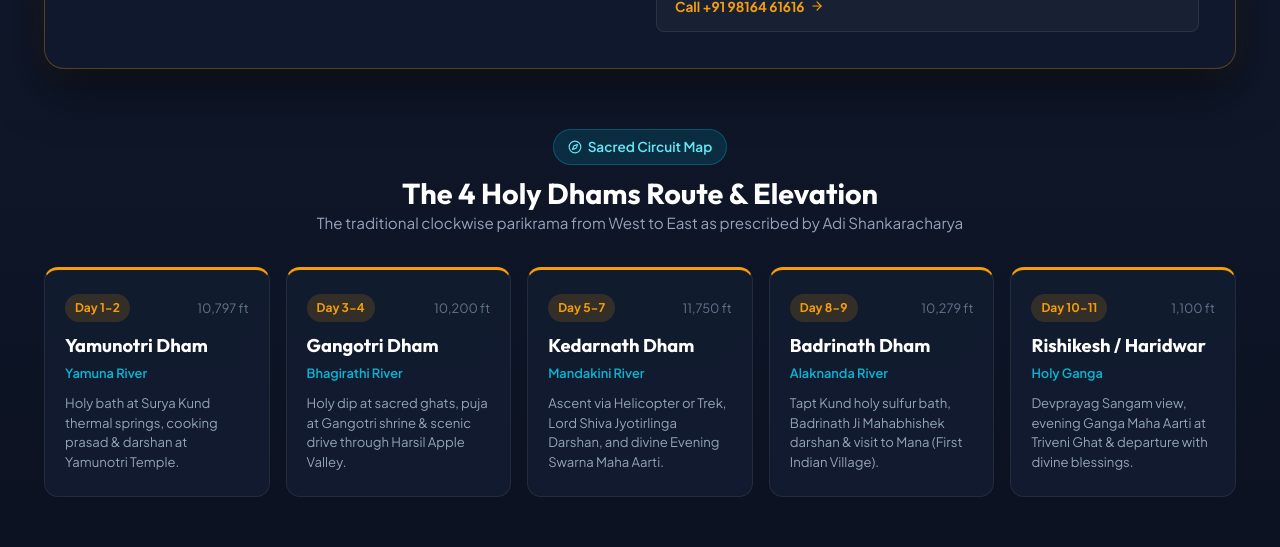
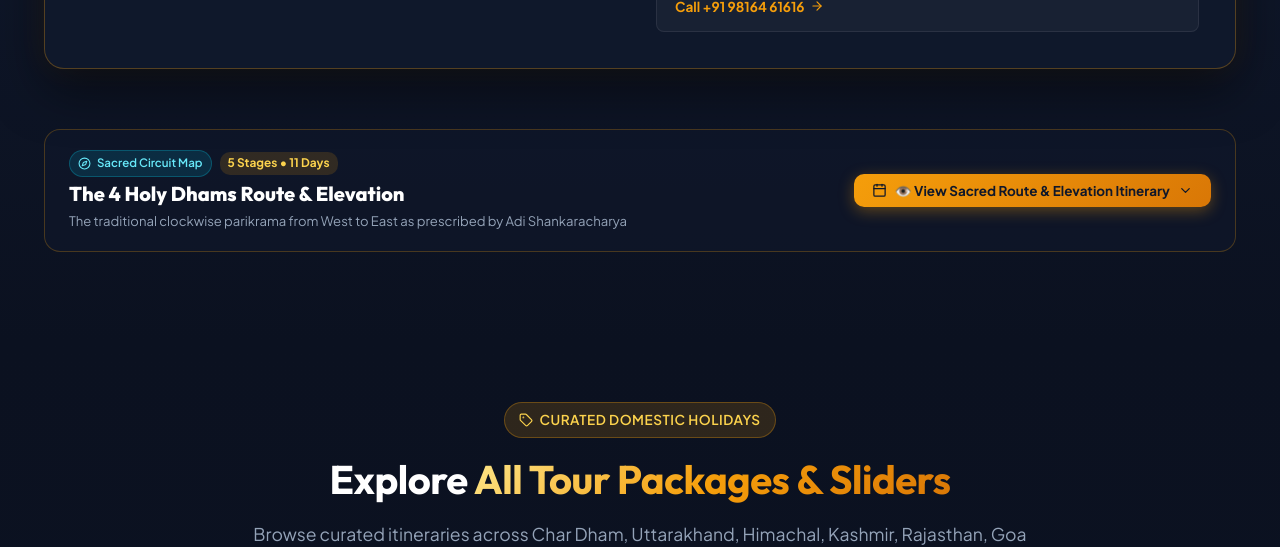
Before and after one commit to mankotiaholidays38-ship-it/mankotia-holidays, a React (Vite) app in the folder frontend/: page / in a window 1280 px wide. Shown: the part 2100-2647 px from the top of the page. Built offline with nearby package versions, Linux system fonts and the light colour scheme.

Commit message:
Make The 4 Holy Dhams Route and Elevation collapsible on user click

```diff
--- a/frontend/src/components/YatraSpecial.jsx
+++ b/frontend/src/components/YatraSpecial.jsx
@@ -1,9 +1,10 @@
 import React, { useState } from 'react';
-import { MapPin, Check, ArrowRight, Compass } from 'lucide-react';
+import { MapPin, Check, ArrowRight, Compass, ChevronDown, ChevronUp, Calendar } from 'lucide-react';
 import { YATRA_TIMELINE } from '../data/packagesData';
 
 export default function YatraSpecial({ onOpenInquiry }) {
   const [activeTab, setActiveTab] = useState('chardham');
+  const [showRouteItinerary, setShowRouteItinerary] = useState(false);
 
   const yatraPackages = {
     chardham: {
@@ -331,64 +332,102 @@ export default function YatraSpecial({ onOpenInquiry }) {
 
         </div>
 
-        {/* Sacred Route Timeline Section */}
-        <div style={{ marginTop: '50px' }}>
-          <div style={{ textAlign: 'center', marginBottom: '32px' }}>
-            <span className="badge-cyan">
-              <Compass size={14} /> Sacred Circuit Map
+        {/* Sacred Route Timeline Section (Collapsible on Click) */}
+        <div style={{ marginTop: '45px' }}>
+
+          {/* Header & Toggle Bar */}
+          <div style={{
+            background: 'rgba(15, 23, 42, 0.75)',
+            border: '1px solid rgba(245, 158, 11, 0.25)',
+            borderRadius: '16px',
+            padding: '20px 24px',
+            display: 'flex',
+            alignItems: 'center',
+            justifyContent: 'space-between',
+            flexWrap: 'wrap',
+            gap: '16px'
+          }}>
+            <div>
+              <div style={{ display: 'flex', alignItems: 'center', gap: '8px', marginBottom: '4px' }}>
+                <span className="badge-cyan" style={{ fontSize: '0.72rem', padding: '3px 8px' }}>
+                  <Compass size={13} /> Sacred Circuit Map
                 </span>
-            <h3 style={{ fontSize: '1.8rem', fontWeight: 700, marginTop: '10px', color: '#FFFFFF' }}>
+                <span style={{ fontSize: '0.74rem', background: 'rgba(245, 158, 11, 0.15)', color: '#FCD34D', padding: '2px 8px', borderRadius: '10px', fontWeight: 700 }}>
+                  5 Stages • 11 Days
+                </span>
+              </div>
+              <h3 style={{ fontSize: '1.25rem', fontWeight: 800, color: '#FFFFFF', margin: 0 }}>
                 The 4 Holy Dhams Route & Elevation
               </h3>
-            <p style={{ color: '#94A3B8', fontSize: '0.95rem' }}>
+              <p style={{ color: '#94A3B8', fontSize: '0.82rem', margin: '4px 0 0' }}>
                 The traditional clockwise parikrama from West to East as prescribed by Adi Shankaracharya
               </p>
             </div>
 
+            <button
+              type="button"
+              onClick={() => setShowRouteItinerary(!showRouteItinerary)}
+              className="btn btn-primary-gold btn-sm"
+              style={{ padding: '8px 18px', fontSize: '0.84rem', fontWeight: 700, borderRadius: '10px' }}
+            >
+              <Calendar size={15} />
+              <span>{showRouteItinerary ? '▲ Hide Route Itinerary' : '👁️ View Sacred Route & Elevation Itinerary'}</span>
+              {showRouteItinerary ? <ChevronUp size={15} /> : <ChevronDown size={15} />}
+            </button>
+          </div>
+
+          {/* Collapsible Content */}
+          {showRouteItinerary && (
             <div style={{
               display: 'grid',
-            gridTemplateColumns: 'repeat(auto-fit, minmax(200px, 1fr))',
-            gap: '16px'
+              gridTemplateColumns: 'repeat(auto-fit, minmax(210px, 1fr))',
+              gap: '16px',
+              marginTop: '20px',
+              animation: 'fadeIn 0.25s ease-out'
             }}>
               {YATRA_TIMELINE.map((item, idx) => (
                 <div key={idx} className="glass-card" style={{
-                padding: '24px 20px',
+                  padding: '20px 18px',
                   position: 'relative',
-                borderTop: '3px solid #F59E0B'
+                  borderTop: '3px solid #F59E0B',
+                  borderRadius: '12px',
+                  background: 'linear-gradient(180deg, rgba(17, 26, 46, 0.95) 0%, rgba(15, 23, 42, 0.85) 100%)'
                 }}>
                   <div style={{
                     display: 'flex',
                     alignItems: 'center',
                     justifyContent: 'space-between',
-                  marginBottom: '12px'
+                    marginBottom: '10px'
                   }}>
                     <span style={{
-                    fontSize: '0.75rem',
+                      fontSize: '0.74rem',
                       fontWeight: 700,
                       background: 'rgba(245, 158, 11, 0.15)',
                       color: '#F59E0B',
-                    padding: '4px 10px',
+                      padding: '3px 9px',
                       borderRadius: 'var(--radius-full)'
                     }}>
                       {item.step}
                     </span>
-                  <span style={{ fontSize: '0.8rem', color: '#64748B' }}>
+                    <span style={{ fontSize: '0.78rem', color: '#38BDF8', fontWeight: 700, background: 'rgba(6, 182, 212, 0.12)', padding: '2px 8px', borderRadius: '6px' }}>
                       {item.elevation}
                     </span>
                   </div>
 
-                <h4 style={{ fontSize: '1.15rem', fontWeight: 700, color: '#FFFFFF', marginBottom: '6px' }}>
+                  <h4 style={{ fontSize: '1.1rem', fontWeight: 700, color: '#FFFFFF', marginBottom: '4px' }}>
                     {item.dham}
                   </h4>
-                <div style={{ fontSize: '0.8rem', color: '#06B6D4', fontWeight: 600, marginBottom: '10px' }}>
+                  <div style={{ fontSize: '0.78rem', color: '#06B6D4', fontWeight: 600, marginBottom: '8px' }}>
                     {item.river}
                   </div>
-                <p style={{ fontSize: '0.82rem', color: '#94A3B8', lineHeight: 1.5 }}>
+                  <p style={{ fontSize: '0.8rem', color: '#CBD5E1', lineHeight: 1.5, margin: 0 }}>
                     {item.ritual}
                   </p>
                 </div>
               ))}
             </div>
+          )}
+
         </div>
 
       </div>
```
Also changed, not shown: 2 other files (tests, documents, lock files or other folders). Lines whose indentation alone changed are shown as unchanged.
